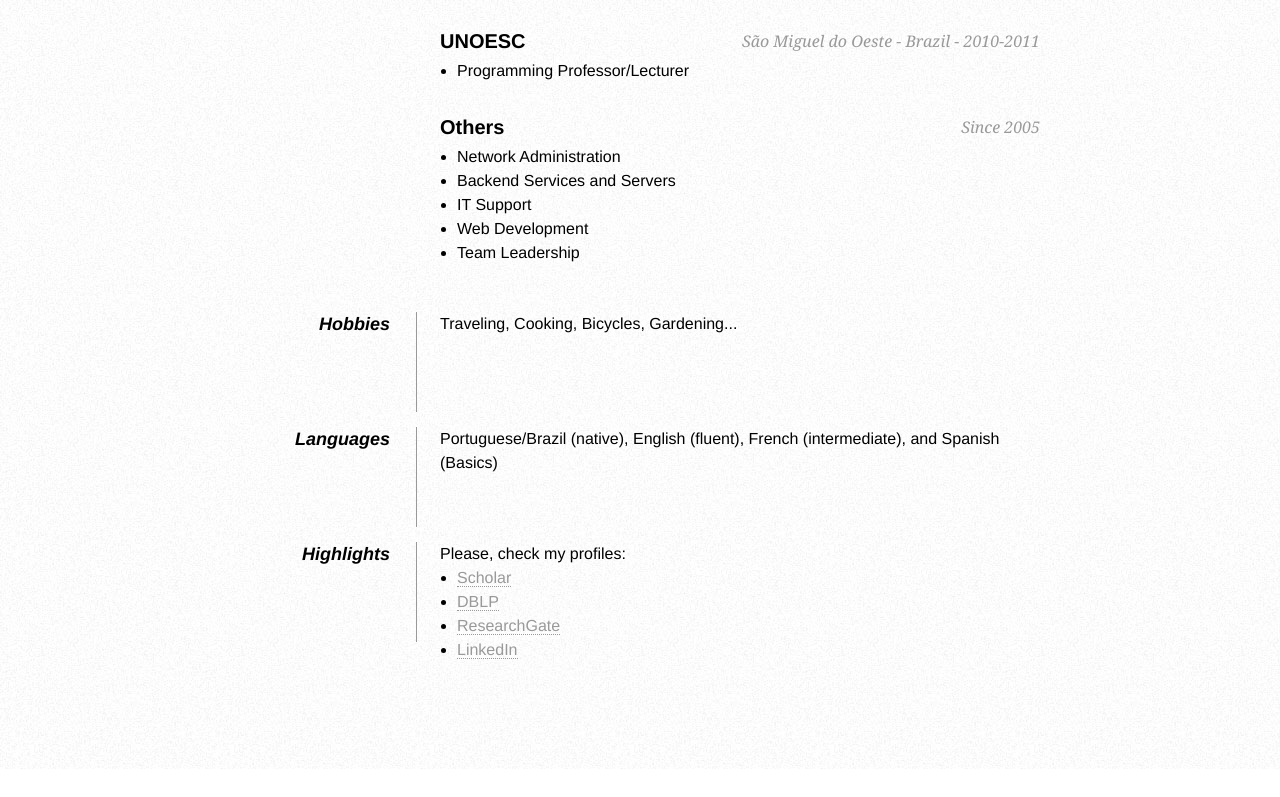
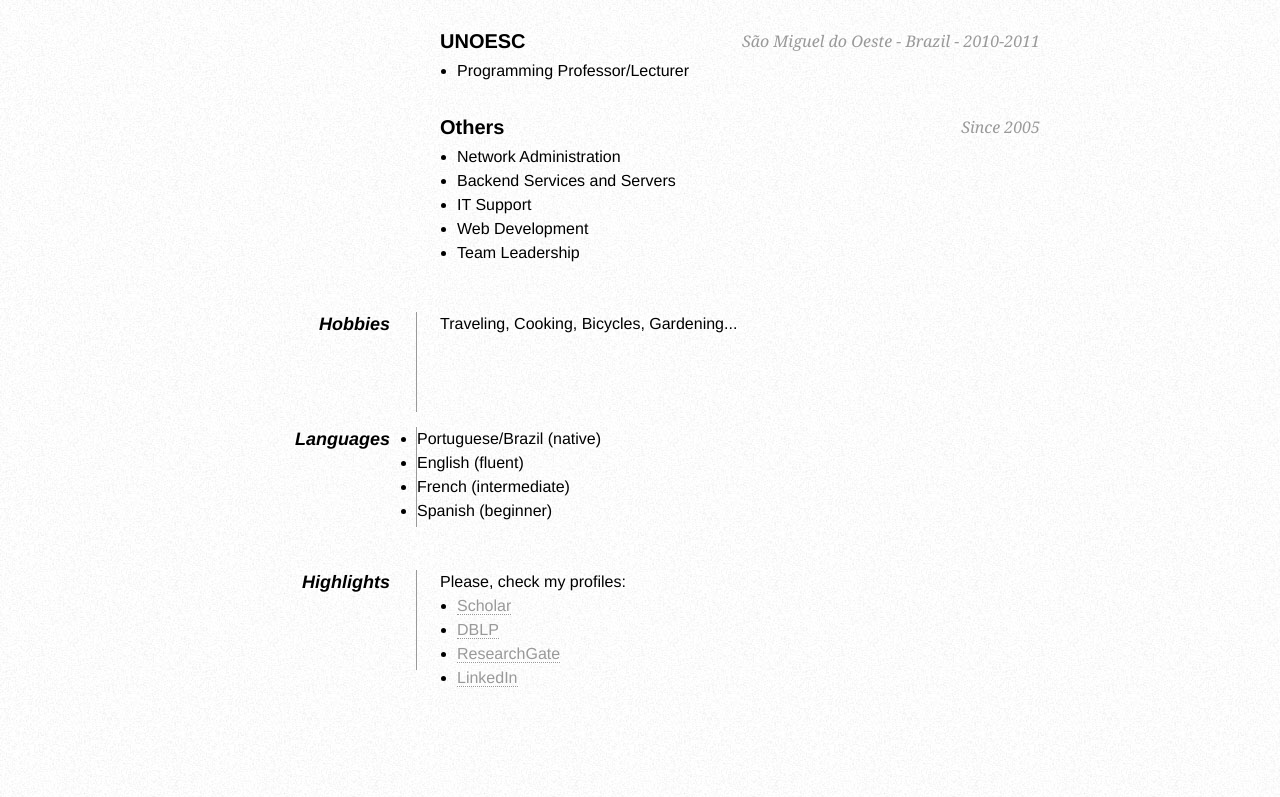
Before and after one commit to michelalbonico/pagina-pessoal-antiga, a plain HTML site: page index.html in a window 1280 px wide. Shown: the part 1856-2653 px from the top of the page. Before the commit the page ends 2625 px from the top, so only its background shows below. Drawn offline with Linux system fonts and the light colour scheme.

Commit message:
Update index.html

```diff
--- a/index.html
+++ b/index.html
@@ -169,7 +169,12 @@
             <dd class="clear"></dd>
 
             <dt>Languages</dt>
-            <dd>Portuguese/Brazil (native), English (fluent), French (intermediate), and Spanish (Basics)</dd>
+             <ul>
+                  <li>Portuguese/Brazil (native)</li>
+                  <li>English (fluent)</li>
+                  <li>French (intermediate)</li>
+                  <li>Spanish (beginner)</li>
+             </ul>
 
             <dd class="clear"></dd>
 
```
